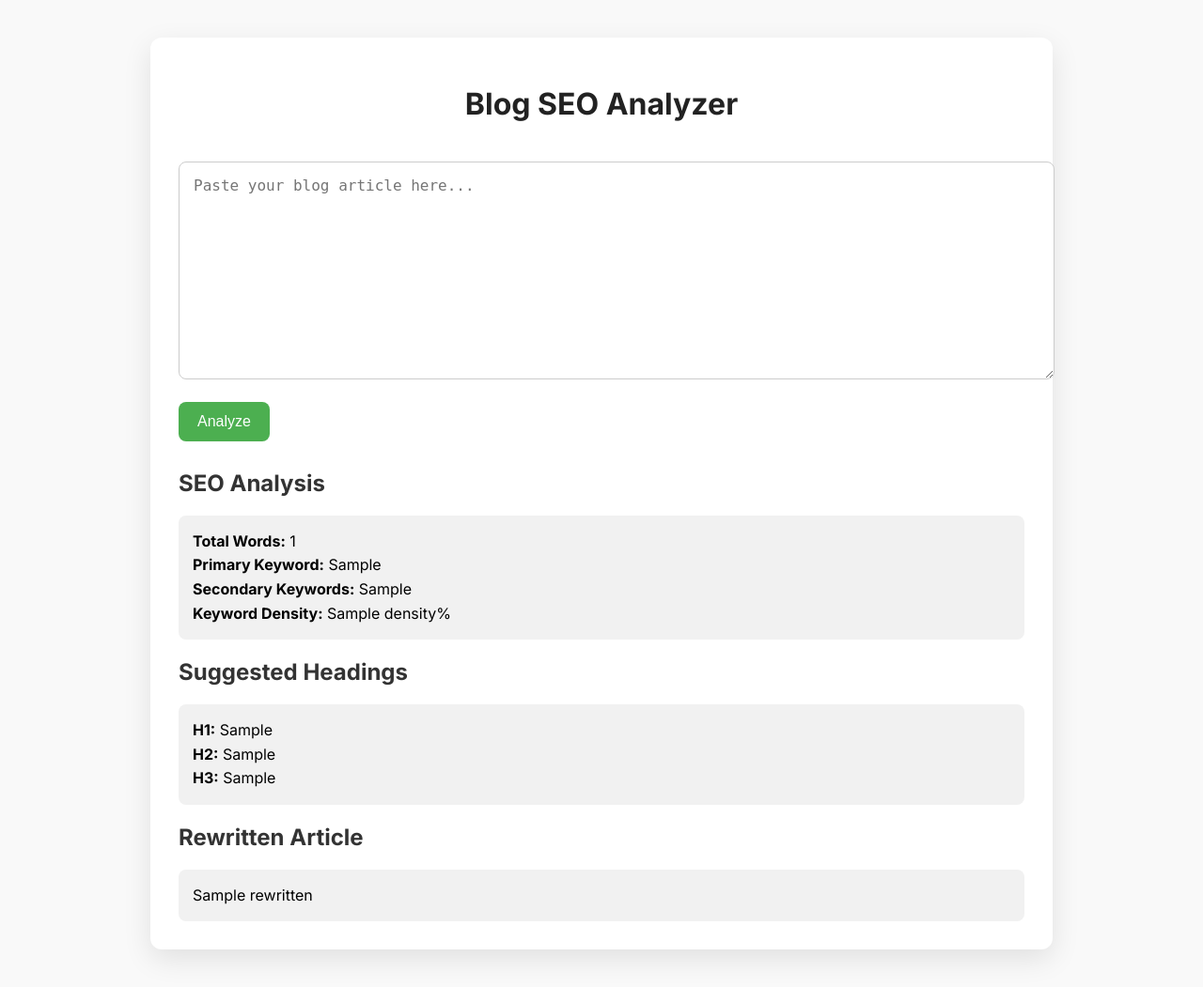
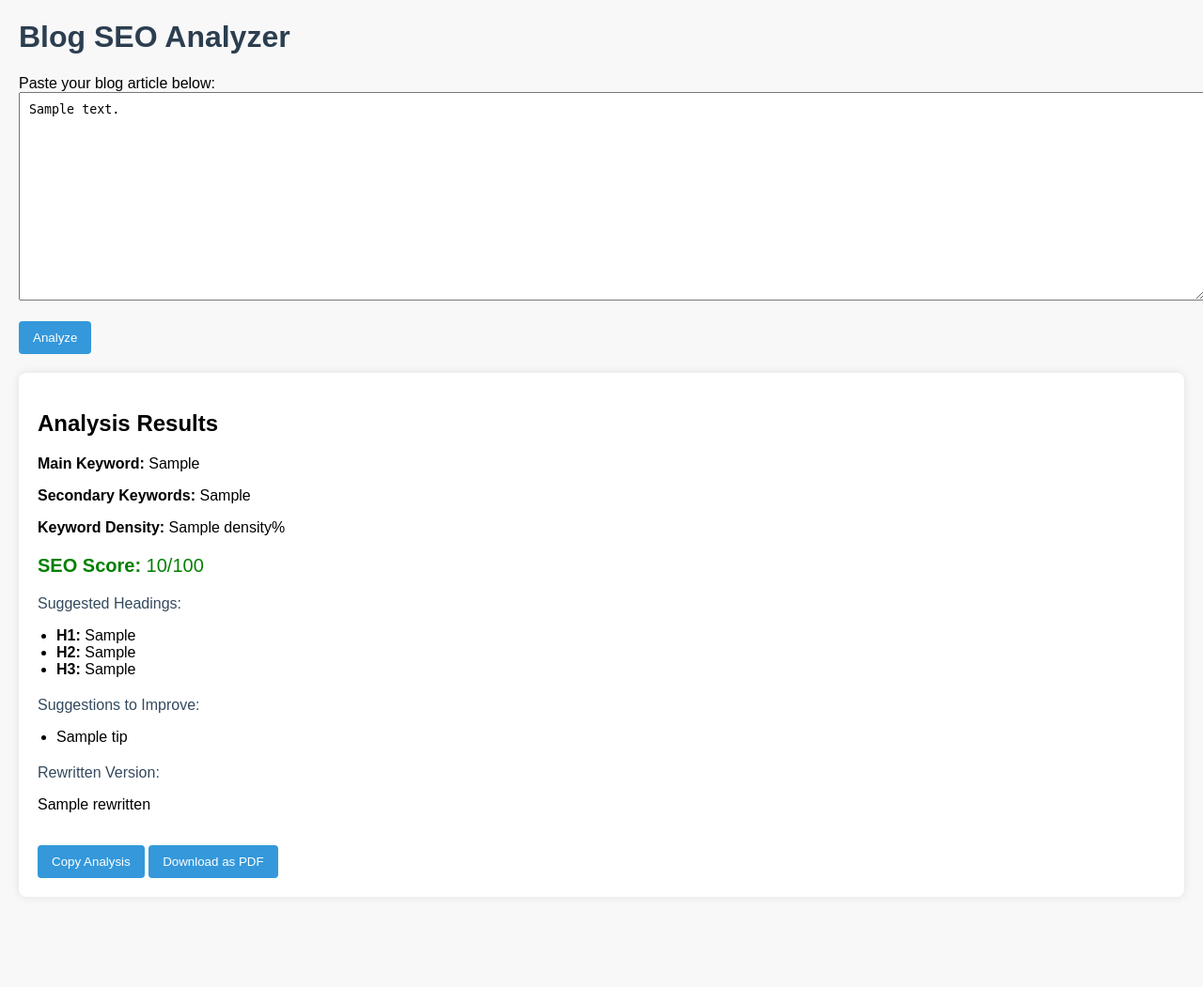
Before and after one commit to TarekWeslati/Name-blog-seo-analyzer, a Flask app: template templates/index.html in a window 1280 px wide. Shown: the whole page at 94% size. After the commit the page ends 935 px from the top, so only its background shows below. Run offline with Flask 3, Linux system fonts and the light colour scheme; the template is opened without the code that fills it: most values are stand-ins (such as "Sample title", 1, 10 or a date in 2020).

Commit message:
Update index.html

```diff
--- a/templates/index.html
+++ b/templates/index.html
@@ -2,97 +2,70 @@
 <html lang="en">
 <head>
     <meta charset="UTF-8">
-    <meta name="viewport" content="width=device-width, initial-scale=1.0">
-    <title>SEO Blog Analyzer</title>
-    <link href="https://fonts.googleapis.com/css2?family=Inter:wght@400;700&display=swap" rel="stylesheet">
+    <title>Blog SEO Analyzer</title>
     <style>
-        body {
-            font-family: 'Inter', sans-serif;
-            background: #f9f9f9;
-            margin: 0;
-            padding: 0;
-        }
-        .container {
-            max-width: 900px;
-            margin: 40px auto;
-            background: #fff;
-            padding: 30px;
-            box-shadow: 0 10px 30px rgba(0, 0, 0, 0.1);
-            border-radius: 12px;
-        }
-        h1 {
-            text-align: center;
-            color: #222;
-        }
-        textarea {
-            width: 100%;
-            height: 200px;
-            padding: 15px;
-            margin-top: 20px;
-            font-size: 16px;
-            border: 1px solid #ccc;
-            border-radius: 8px;
-            resize: vertical;
-        }
-        button {
-            background-color: #4CAF50;
-            color: white;
-            padding: 12px 20px;
-            margin-top: 20px;
-            border: none;
-            border-radius: 8px;
-            cursor: pointer;
-            font-size: 16px;
-        }
-        button:hover {
-            background-color: #45a049;
-        }
-        .results {
-            margin-top: 30px;
-        }
-        .results h2 {
-            color: #333;
-        }
-        .result-box {
-            background: #f1f1f1;
-            padding: 15px;
-            border-radius: 8px;
-            margin-top: 10px;
-            line-height: 1.6;
-        }
+        body { font-family: Arial, sans-serif; margin: 20px; background-color: #f8f8f8; }
+        h1 { color: #2c3e50; }
+        textarea { width: 100%; height: 200px; padding: 10px; }
+        .result { background-color: white; padding: 20px; margin-top: 20px; border-radius: 8px; box-shadow: 0 0 10px rgba(0,0,0,0.1); }
+        .score { font-size: 20px; color: green; }
+        button { padding: 10px 15px; background-color: #3498db; color: white; border: none; border-radius: 4px; cursor: pointer; }
+        button:hover { background-color: #2980b9; }
+        ul { padding-left: 20px; }
+        .section-title { color: #34495e; margin-top: 20px; }
     </style>
 </head>
 <body>
-    <div class="container">
-        <h1>Blog SEO Analyzer</h1>
-        <form method="POST">
-            <textarea name="article" placeholder="Paste your blog article here..." required></textarea>
-            <button type="submit">Analyze</button>
-        </form>
+    <h1>Blog SEO Analyzer</h1>
+    <form method="post">
+        <label>Paste your blog article below:</label>
+        <textarea name="content" placeholder="Paste your article text here...">{{ content or '' }}</textarea>
+        <br><br>
+        <button type="submit">Analyze</button>
+    </form>
 
-        {% if result %}
-        <div class="results">
-            <h2>SEO Analysis</h2>
-            <div class="result-box">
-                <strong>Total Words:</strong> {{ result.total_words }}<br>
-                <strong>Primary Keyword:</strong> {{ result.primary_kw }}<br>
-                <strong>Secondary Keywords:</strong> {{ result.secondary_kws|join(', ') }}<br>
-                <strong>Keyword Density:</strong> {{ result.density }}%<br>
-            </div>
+    {% if content %}
+    <div class="result" id="analysis">
+        <h2>Analysis Results</h2>
+        <p><strong>Main Keyword:</strong> {{ main_keyword }}</p>
+        <p><strong>Secondary Keywords:</strong> {{ secondary_keywords | join(', ') }}</p>
+        <p><strong>Keyword Density:</strong> {{ density }}%</p>
+        <p class="score"><strong>SEO Score:</strong> {{ score }}/100</p>
 
-            <h2>Suggested Headings</h2>
-            <div class="result-box">
-                <strong>H1:</strong> {{ result.headings.h1 }}<br>
-                <strong>H2:</strong> {{ result.headings.h2|join('<br>') }}<br>
-                <strong>H3:</strong> {{ result.headings.h3|join('<br>') }}
-            </div>
+        <div class="section-title">Suggested Headings:</div>
+        <ul>
+            <li><strong>H1:</strong> {{ h1 }}</li>
+            {% for h2 in h2_list %}
+            <li><strong>H2:</strong> {{ h2 }}</li>
+            {% endfor %}
+            {% for h3 in h3_list %}
+            <li><strong>H3:</strong> {{ h3 }}</li>
+            {% endfor %}
+        </ul>
 
-            <h2>Rewritten Article</h2>
-            <div class="result-box">
-                {{ result.rewritten }}
-            </div>
-        </div>
-        {% endif %}
+        <div class="section-title">Suggestions to Improve:</div>
+        <ul>
+            {% for tip in suggestions %}
+            <li>{{ tip }}</li>
+            {% endfor %}
+        </ul>
+
+        <div class="section-title">Rewritten Version:</div>
+        <p>{{ rewritten }}</p>
+
+        <br>
+        <button onclick="copyAnalysis()">Copy Analysis</button>
+        <button onclick="window.print()">Download as PDF</button>
     </div>
+    {% endif %}
+
+    <script>
+        function copyAnalysis() {
+            const text = document.getElementById("analysis").innerText;
+            navigator.clipboard.writeText(text)
+                .then(() => alert("Analysis copied to clipboard!"))
+                .catch(err => alert("Failed to copy analysis."));
+        }
+    </script>
 </body>
 </html>
```
